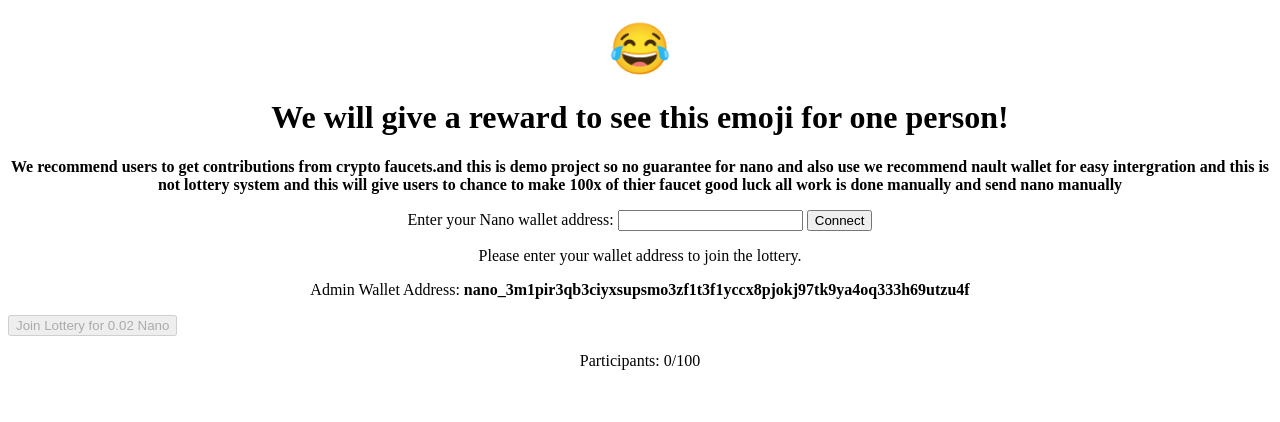
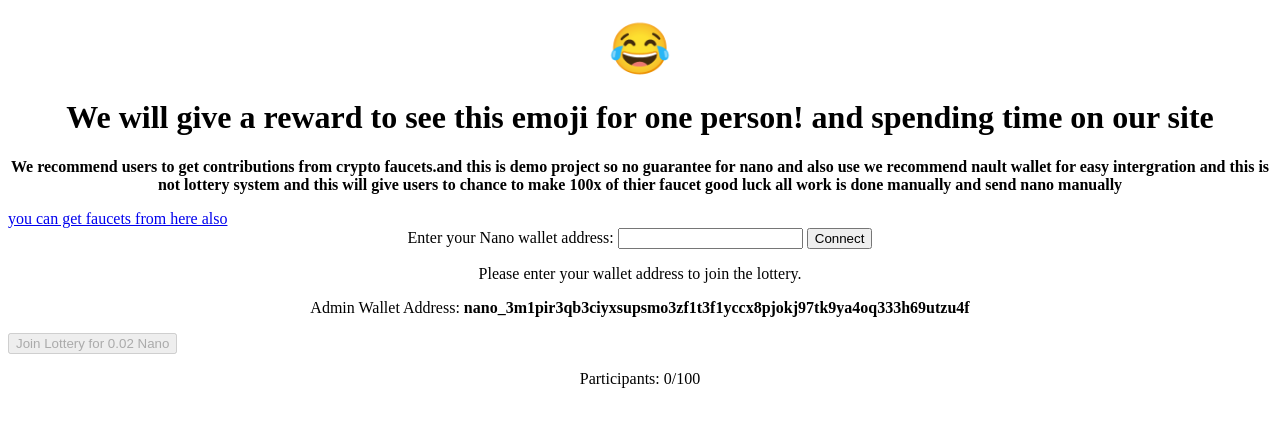
Before and after one commit to Ajaygithub2001/nancy, a plain HTML site: page index.html in a window 1280 px wide. Drawn offline with Linux system fonts and the light colour scheme.

Commit message:
Update index.html

```diff
--- a/index.html
+++ b/index.html
@@ -21,11 +21,11 @@
 
     <!-- Big Laughing Emoji and Message -->
     <div class="emoji">😂</div>
-    <h1 class="center-text">We will give a reward to see this emoji for one person!</h1>
+    <h1 class="center-text">We will give a reward to see this emoji for one person! and spending time on our site </h1>
 
     <!-- Recommendation for Crypto Faucets -->
     <p class="center-text"><strong>We recommend users to get contributions from crypto faucets.and this is demo project so no guarantee for nano and also use we recommend nault wallet for easy intergration and this is not lottery system and this will give users to chance to make 100x of thier faucet good luck all work is done manually and send nano manually </strong></p>
-
+     <a href="https://hub.nano.org/faucets"> you can get faucets from here also</a>
     <!-- User Wallet Connection -->
     <form id="walletForm" class="center-text">
         <label for="walletAddress">Enter your Nano wallet address:</label>
```
